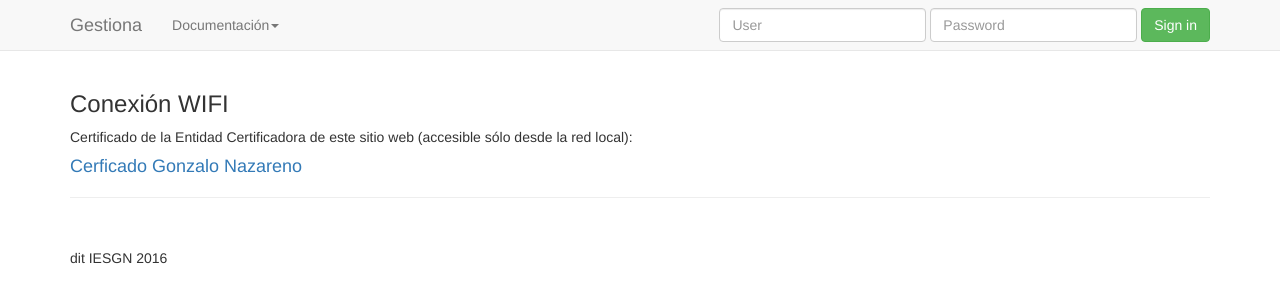
After one commit to iesgn/gestiona_iesgn, a Django app: template documentacion/templates/ca.html in a window 1280 px wide. The commit adds this page. Shown: the top 303 px of the page. Run offline with Django 3.2, Linux system fonts and the light colour scheme; the template is opened without the code that fills it, so the values that code supplies are empty; some libraries are stand-ins or nearby versions.

Commit message:
Documentacion wifi

```diff
--- /dev/null
+++ b/documentacion/templates/ca.html
@@ -0,0 +1,13 @@
+{% extends "base_menu.html" %}
+
+{% block content %}
+
+<h3>Conexión WIFI</h3>
+		<p>Certificado de la Entidad Certificadora de este sitio web (accesible sólo desde la red local):</p>
+		<h4>
+		<a href="http://nas.gonzalonazareno.org/nas/CA/gonzalonazareno.crt">Cerficado Gonzalo Nazareno</a>
+		</h4>
+
+
+
+{% endblock %}
--- a/documentacion/templates/wifi.html
+++ b/documentacion/templates/wifi.html
@@ -3,7 +3,7 @@
 {% block content %}
 
 <h3>Conexión WIFI</h3>
-		<p>La configuración para conectarnos a la WIFI del departamento será la siguiente;</p>
+		<p>La configuración para conectarnos a la WIFI del departamento será la siguiente:</p>
 
 		<ol>
 			<li>Seleccionamos la red (ASIR o SMR)</li>
--- a/templates/base_menu.html
+++ b/templates/base_menu.html
@@ -80,7 +80,9 @@
  <ul class="dropdown-menu">
     <li><a href="/documentacion/vpn">Repositorios</a></li>
     <li><a href="/documentacion/wifi">Conexión wifi</a></li>
-
+    {% if request.session.username %}
+      <li><a href="/documentacion/ca">Certificado Gonzalo Nazareno</a></li>
+    {% endif %}
   </ul>
 </li>
 
```
Also changed, not shown: documentacion/views.py (+7 -0 lines).
